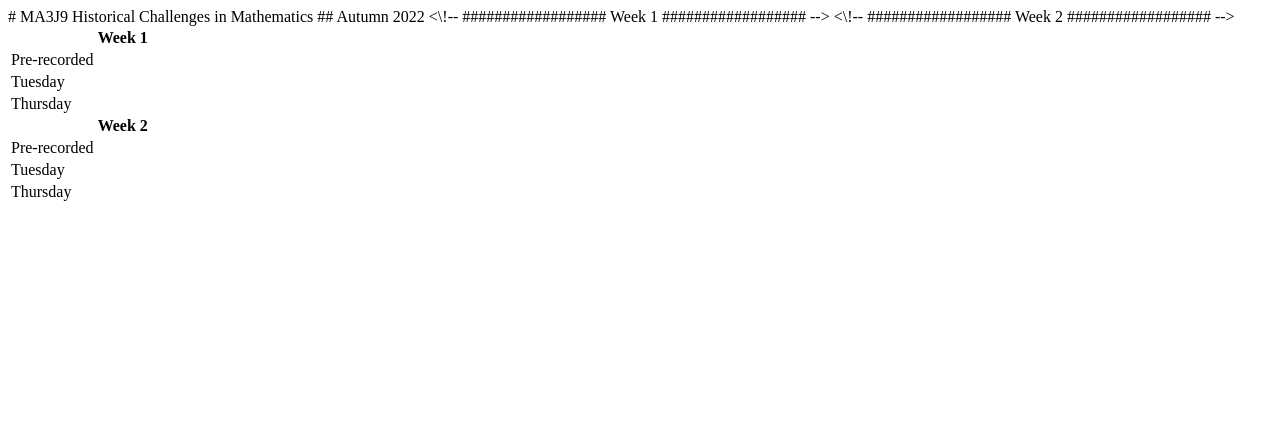
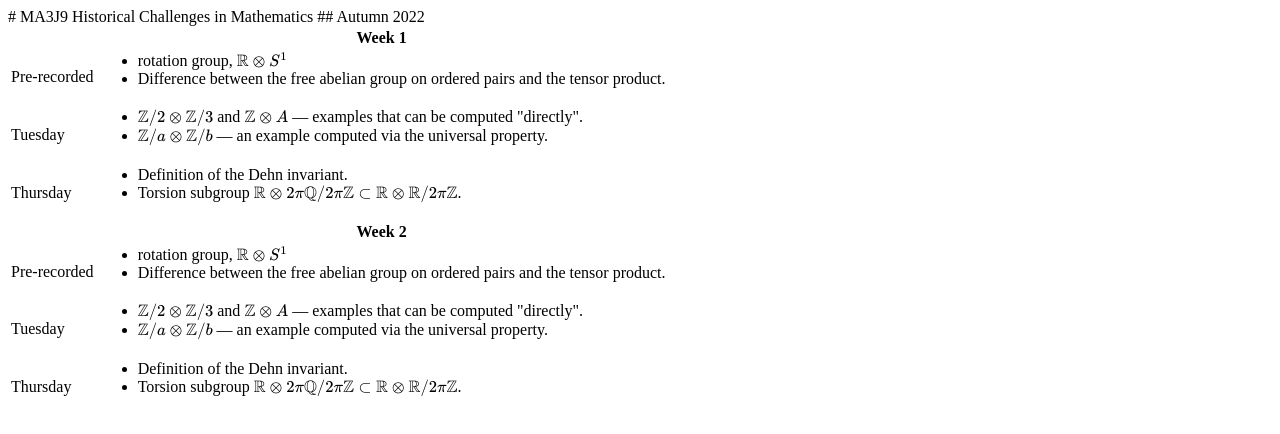
Before and after one commit to adomani/Syllabus, a plain HTML site: page prova.html in a window 1280 px wide. Drawn offline with nearby package versions, Linux system fonts and the light colour scheme.

Commit message:
fix pattern match

```diff
--- a/prova.html
+++ b/prova.html
@@ -17,15 +17,13 @@
 
 <table>
   <tbody>
-<\!--  ##################  Week 1  ################## -->
+<!--  ##################  Week 1  ################## -->
     <tr><th></th><th align=center>Week 1</th></tr><tr>
       <td>Pre-recorded</td>
       <td>
         <ul>
-      <td>
-        <ul>
-      <td>
-        <ul>
+          <li>  rotation group, $\mathbb{R} \otimes S^1$</li>
+          <li>  Difference between the free abelian group on ordered pairs and the tensor product.</li>
         </ul>
       </td>
     </tr>
@@ -33,10 +31,8 @@
       <td>Tuesday</td>
       <td>
         <ul>
-      <td>
-        <ul>
-      <td>
-        <ul>
+          <li>  $\mathbb{Z}/2 \otimes \mathbb{Z}/3$ and $\mathbb{Z} \otimes A$ &mdash; examples that can be computed "directly".</li>
+          <li>  $\mathbb{Z}/a \otimes \mathbb{Z}/b$ &mdash; an example computed via the universal property.</li>
         </ul>
       </td>
     </tr>
@@ -44,22 +40,18 @@
       <td>Thursday</td>
       <td>
         <ul>
-      <td>
-        <ul>
-      <td>
-        <ul>
+          <li>  Definition of the Dehn invariant.</li>
+          <li>  Torsion subgroup $\mathbb{R} \otimes 2\pi \mathbb{Q}/2\pi\mathbb{Z} \subset \mathbb{R} \otimes \mathbb{R}/2\pi\mathbb{Z}$.</li>
         </ul>
       </td>
     </tr>
-<\!--  ##################  Week 2  ################## -->
+<!--  ##################  Week 2  ################## -->
     <tr><th></th><th align=center>Week 2</th></tr><tr>
       <td>Pre-recorded</td>
       <td>
         <ul>
-      <td>
-        <ul>
-      <td>
-        <ul>
+          <li>  rotation group, $\mathbb{R} \otimes S^1$</li>
+          <li>  Difference between the free abelian group on ordered pairs and the tensor product.</li>
         </ul>
       </td>
     </tr>
@@ -67,10 +59,8 @@
       <td>Tuesday</td>
       <td>
         <ul>
-      <td>
-        <ul>
-      <td>
-        <ul>
+          <li>  $\mathbb{Z}/2 \otimes \mathbb{Z}/3$ and $\mathbb{Z} \otimes A$ &mdash; examples that can be computed "directly".</li>
+          <li>  $\mathbb{Z}/a \otimes \mathbb{Z}/b$ &mdash; an example computed via the universal property.</li>
         </ul>
       </td>
     </tr>
@@ -78,9 +68,7 @@
       <td>Thursday</td>
       <td>
         <ul>
-      <td>
-        <ul>
-      <td>
-        <ul>
+          <li>  Definition of the Dehn invariant.</li>
+          <li>  Torsion subgroup $\mathbb{R} \otimes 2\pi \mathbb{Q}/2\pi\mathbb{Z} \subset \mathbb{R} \otimes \mathbb{R}/2\pi\mathbb{Z}$.</li>
   </tbody>
 </table>
```
Also changed, not shown: 1 other file.
